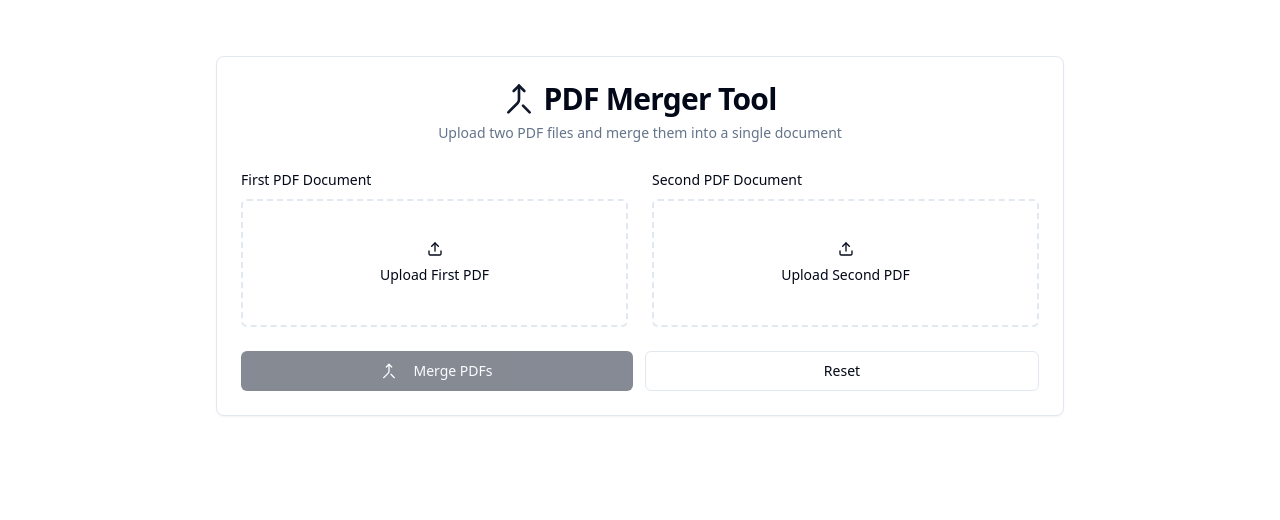
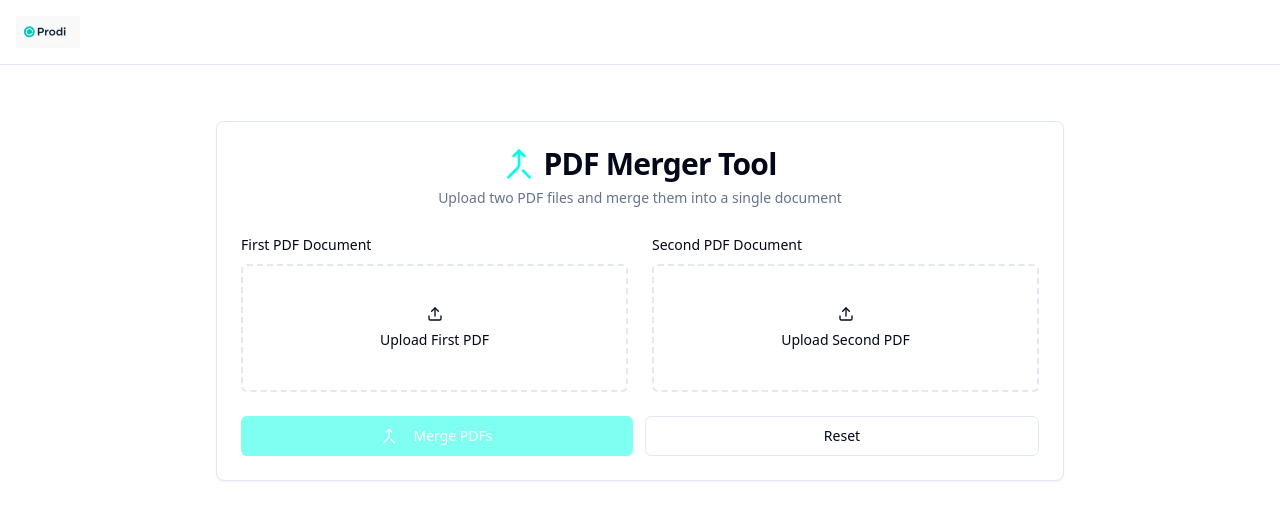
Before and after one commit to prodi-labs/pdf-merger-prodi, a React (Vite) app: page / in a window 1280 px wide. Shown: the top 520 px of the page. Built offline with nearby package versions, Linux system fonts and the light colour scheme.

Commit message:
Add navbar with logo
Add a minimalistic and modern navbar containing only the provided logo. Update the primary color to match the logo.

```diff
--- /dev/null
+++ b/src/components/Navbar.tsx
@@ -0,0 +1,19 @@
+import prodiLogo from '@/assets/prodi-logo.png';
+
+const Navbar = () => {
+  return (
+    <nav className="w-full border-b border-border bg-background/95 backdrop-blur supports-[backdrop-filter]:bg-background/60">
+      <div className="container mx-auto px-4 py-4">
+        <div className="flex items-center">
+          <img
+            src={prodiLogo}
+            alt="Prodi Logo"
+            className="h-8 w-auto"
+          />
+        </div>
+      </div>
+    </nav>
+  );
+};
+
+export default Navbar;
--- a/src/index.css
+++ b/src/index.css
@@ -17,7 +17,7 @@ All colors MUST be HSL.
     --popover: 0 0% 100%;
     --popover-foreground: 222.2 84% 4.9%;
 
-    --primary: 222.2 47.4% 11.2%;
+    --primary: 174 100% 50%;
     --primary-foreground: 210 40% 98%;
 
     --secondary: 210 40% 96.1%;
@@ -65,7 +65,7 @@ All colors MUST be HSL.
     --popover: 222.2 84% 4.9%;
     --popover-foreground: 210 40% 98%;
 
-    --primary: 210 40% 98%;
+    --primary: 174 100% 50%;
     --primary-foreground: 222.2 47.4% 11.2%;
 
     --secondary: 217.2 32.6% 17.5%;
--- a/src/pages/Index.tsx
+++ b/src/pages/Index.tsx
@@ -1,9 +1,13 @@
 import PDFMerger from '@/components/PDFMerger';
+import Navbar from '@/components/Navbar';
 
 const Index = () => {
   return (
-    <div className="min-h-screen bg-background py-8">
-      <PDFMerger />
+    <div className="min-h-screen bg-background">
+      <Navbar />
+      <div className="py-8">
+        <PDFMerger />
+      </div>
     </div>
   );
 };
```
Also changed, not shown: src/assets/prodi-logo.png (added).
